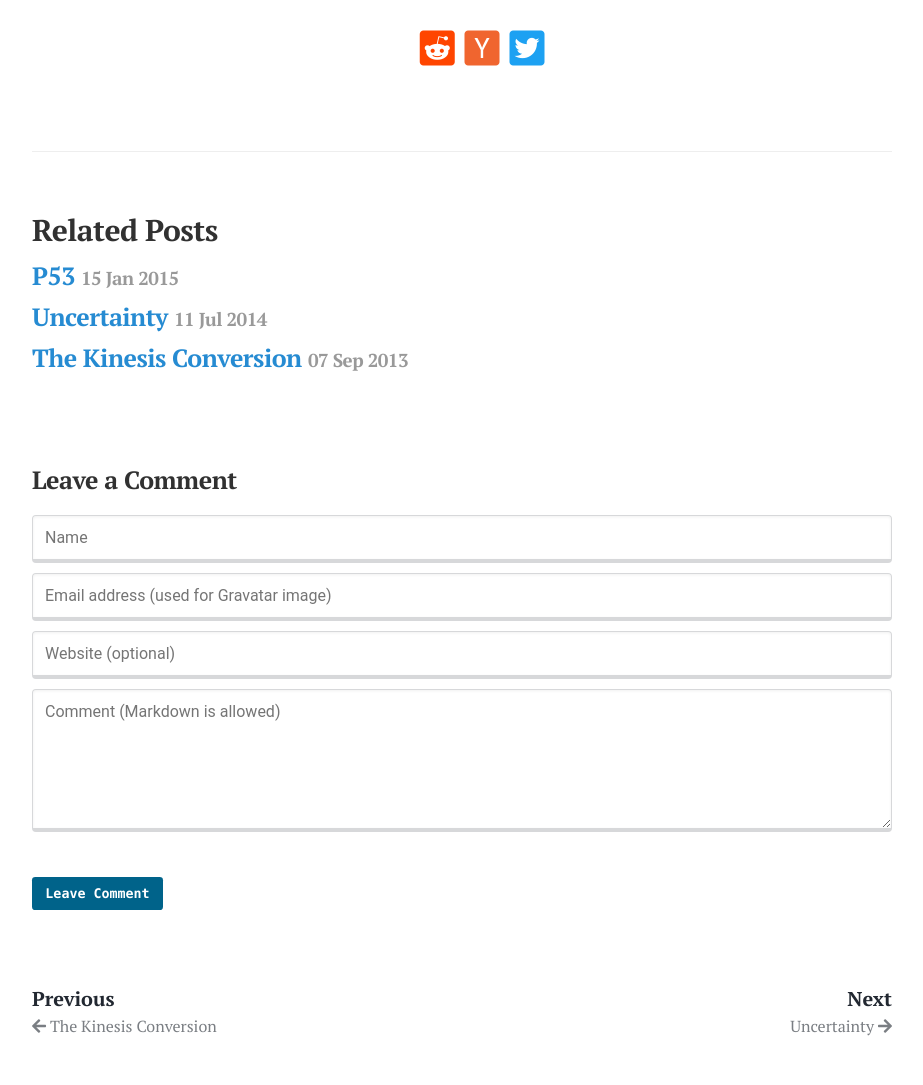
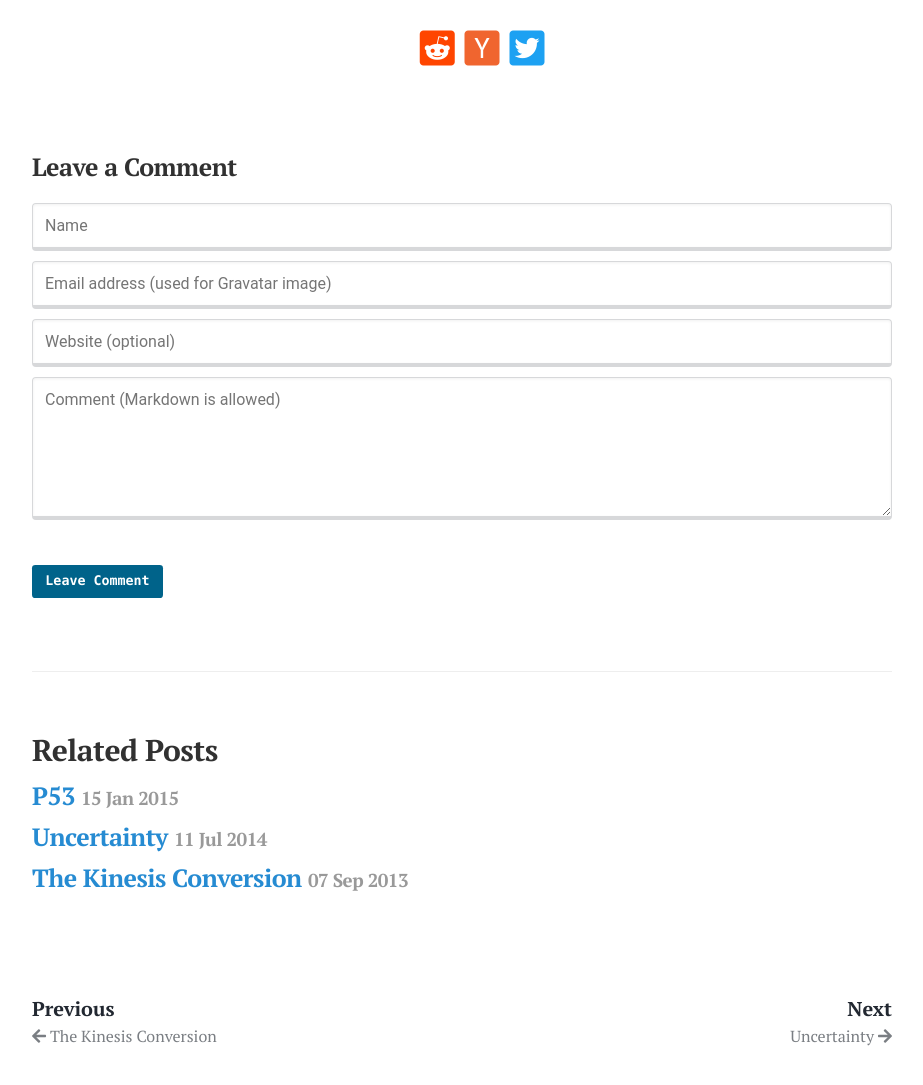
Before and after one commit to skryl/thoughts.skryl.org, a Jekyll site: the page built from _posts/2013-09-08-nand-to-mips.md, in a window 1280 px wide and 1400 px high, scrolled down 460 px. Shown: the part 312-1397 px from the top of the window, without its empty margins (178-1101 px from the left). Built offline with Jekyll 4.4.1, drawn with Linux system fonts in a browser that asks for light colours; nearby versions of some CDN libraries; part of the change alters nothing that is shown.

```diff
--- a/_layouts/post.html
+++ b/_layouts/post.html
@@ -16,12 +16,12 @@ layout: default
   {{ content }}
 </div>
 
+{% if page.comments == true %}
+  {% include comments.html %}
+{% endif %}
+
 {% if site.related_posts.size >= 1 %}
   {% include related.html %}
 {% endif %}
 
-{% if page.comments == true %}
-  {% include comments.html %}
-{% endif %}
-
 {% include pager.html %}
```
